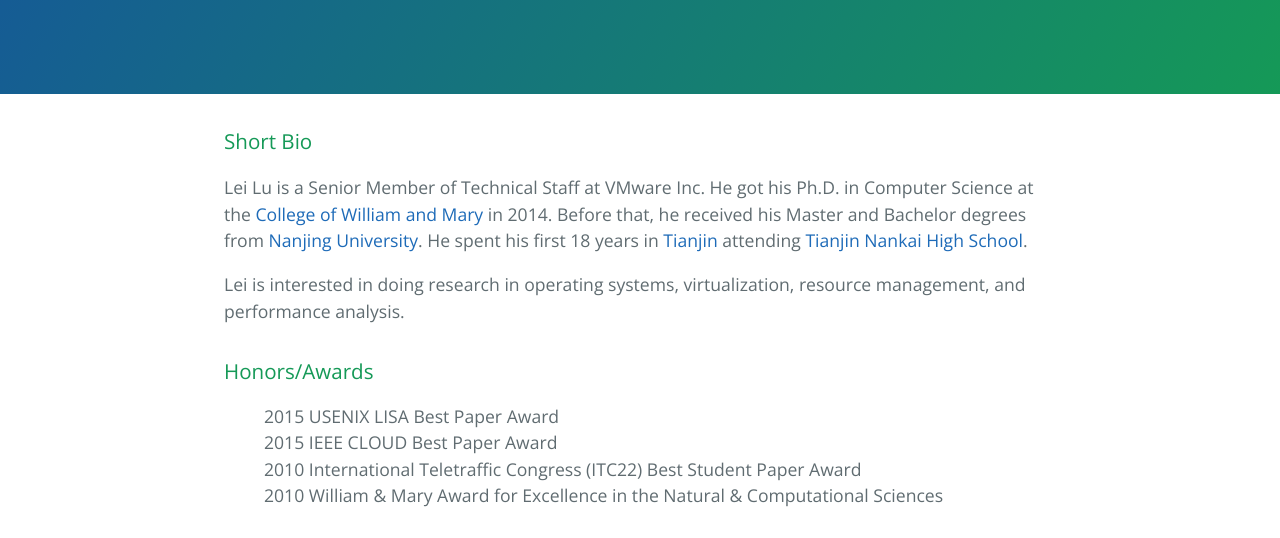
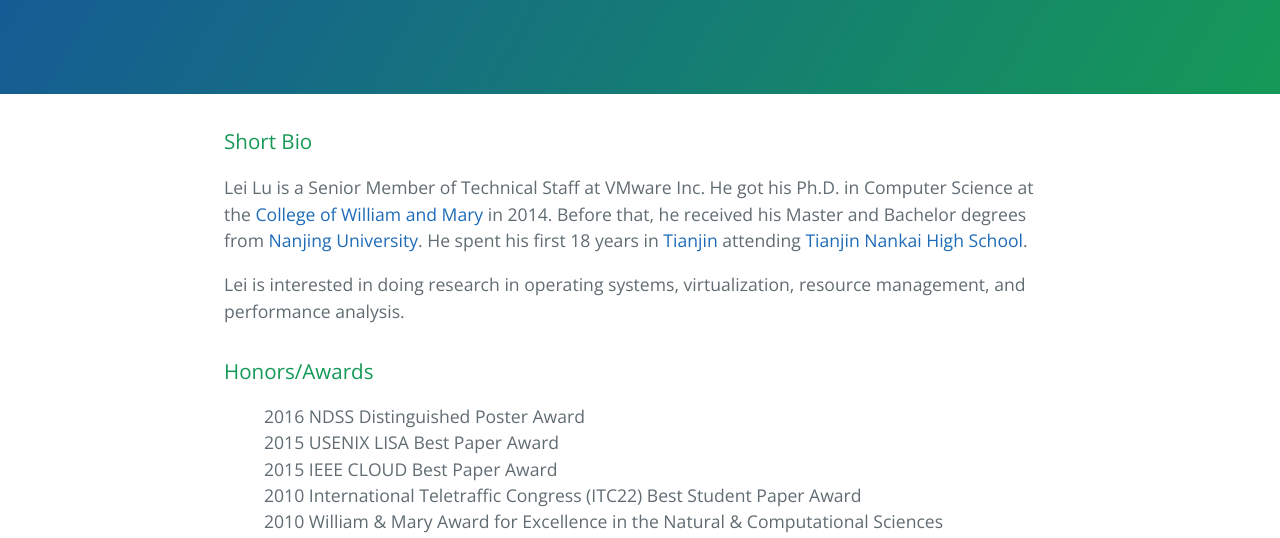
Before and after one commit to brianlulei/brianlulei.github.com, a plain HTML site: page index.html in a window 1280 px wide. Shown: the part 176-714 px from the top of the page. Drawn offline with nearby package versions, Linux system fonts and the light colour scheme.

Commit message:
update awards

```diff
--- a/index.html
+++ b/index.html
@@ -27,6 +27,7 @@
 <a id="designer-templates" class="anchor" href="#designer-templates" aria-hidden="true"><span class="octicon octicon-link"></span></a>Honors/Awards</h3>
 
 <ul style="list-style-type:none">
+  <li>2016 NDSS Distinguished Poster Award</li>
   <li>2015 USENIX LISA Best Paper Award</li>
   <li>2015 IEEE CLOUD Best Paper Award</li>
   <li>2010 International Teletraffic Congress (ITC22) Best Student Paper Award</li>
```
